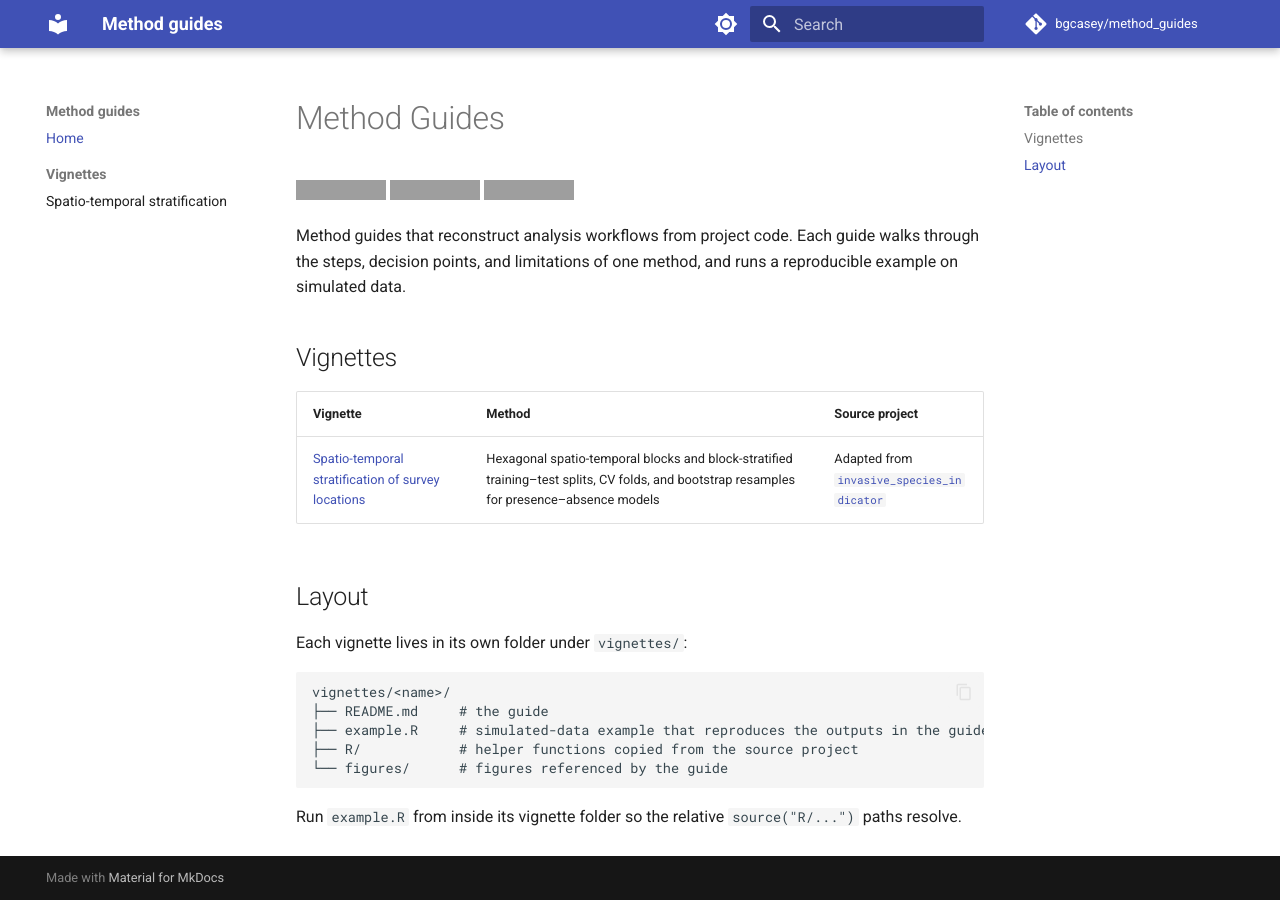
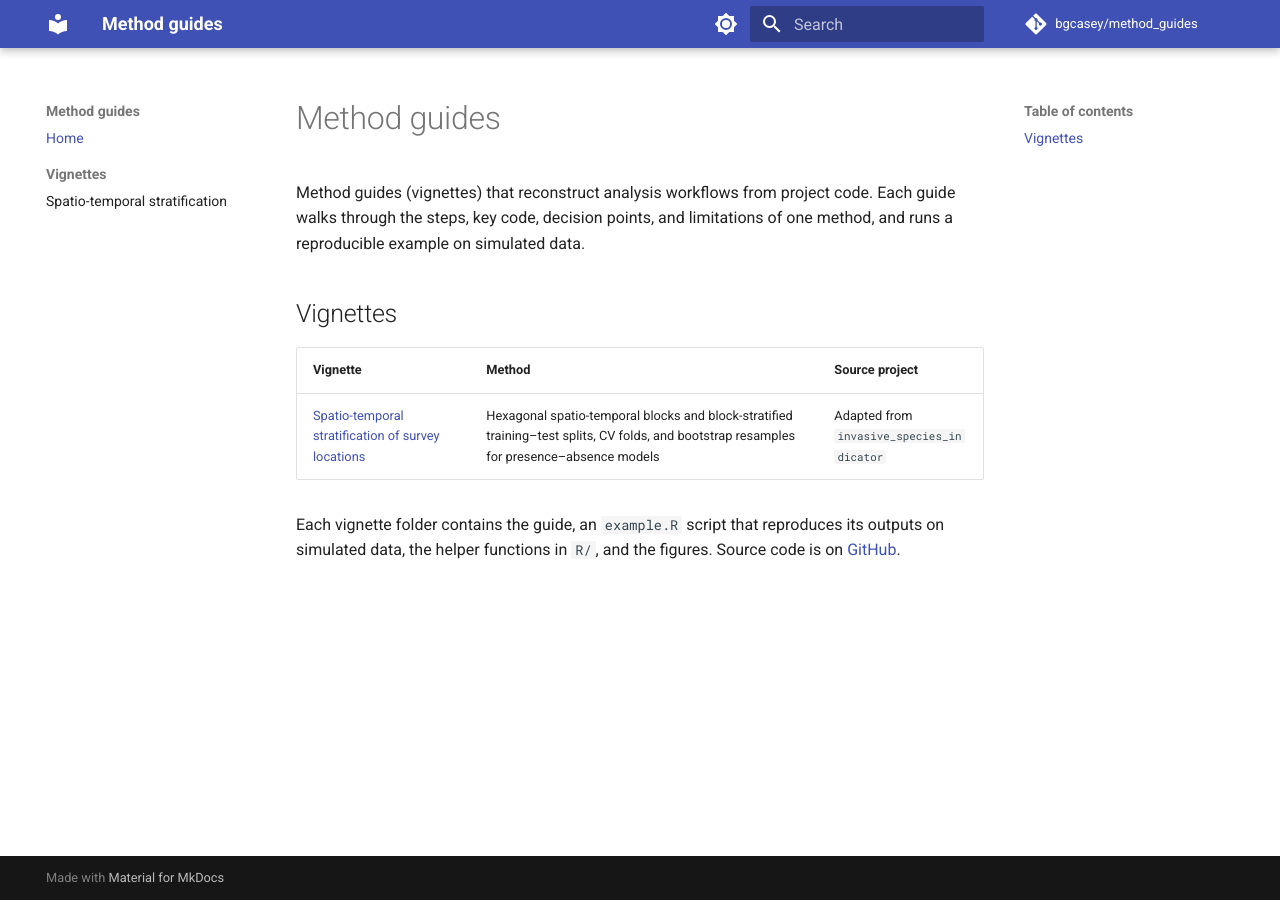
Before and after one commit to bgcasey/method_guides, an MkDocs documentation site: the page built from vignettes/index.md, in a window 1280 px wide. Built offline with MkDocs 1.6.1 and Material for MkDocs 9.7.7, drawn with Linux system fonts in a browser that asks for light colours; comment, search, counter and statistics services are not loaded; part of the change alters nothing that is shown; grey boxes are pictures that could not be loaded.

Commit message:
Remove unused plugins from mkdocs configuration and update index vignette to include detailed descriptions and links

```diff
--- a/mkdocs.yml
+++ b/mkdocs.yml
@@ -32,10 +32,6 @@ nav:
   - Vignettes:
       - Spatio-temporal stratification: spatio_temporal_blocking/README.md
 
-plugins:
-  - search
-  - include-markdown
-
 markdown_extensions:
   - tables
   - attr_list
--- a/requirements-docs.txt
+++ b/requirements-docs.txt
@@ -1,2 +1 @@
 mkdocs-material==9.6.14
-mkdocs-include-markdown-plugin==7.3.2
--- a/vignettes/index.md
+++ b/vignettes/index.md
@@ -1,2 +1,11 @@
-<!-- Generated from the repository README at build time. Edit README.md, not this file. -->
-{% include-markdown "../README.md" %}
+# Method guides
+
+Method guides (vignettes) that reconstruct analysis workflows from project code. Each guide walks through the steps, key code, decision points, and limitations of one method, and runs a reproducible example on simulated data.
+
+## Vignettes
+
+| Vignette | Method | Source project |
+|---|---|---|
+| [Spatio-temporal stratification of survey locations](spatio_temporal_blocking/README.md) | Hexagonal spatio-temporal blocks and block-stratified training–test splits, CV folds, and bootstrap resamples for presence–absence models | Adapted from `invasive_species_indicator` |
+
+Each vignette folder contains the guide, an `example.R` script that reproduces its outputs on simulated data, the helper functions in `R/`, and the figures. Source code is on [GitHub](https://github.com/bgcasey/method_guides).
```
